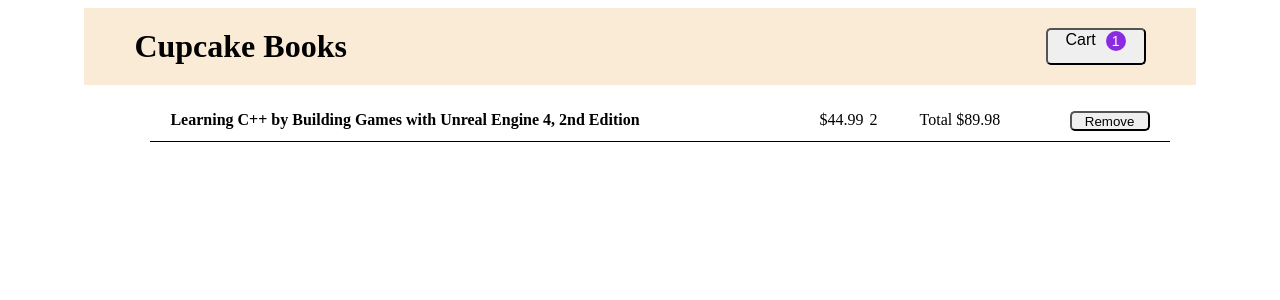
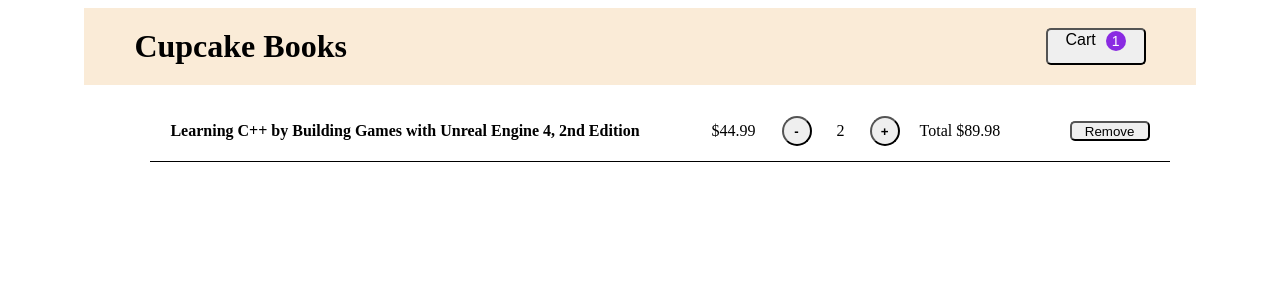
Before and after one commit to havkin/cupcake_test, a React app: page /cart in a window 1280 px wide. Shown: the top 300 px of the page. Built offline with nearby package versions, Linux system fonts and the light colour scheme.

Commit message:
добавил изменение кол-ва товара в корзине

```diff
--- a/src/components/CartItem/CartItem.css
+++ b/src/components/CartItem/CartItem.css
@@ -1,5 +1,6 @@
 .cart-item {
    display: flex;
+   align-items: center;
    max-width: 80%;
    margin: 10px auto;
    border-bottom: 1px solid #000;
@@ -13,6 +14,7 @@
 
 .cart-item__price {
    width: 50px;
+   margin-right: 20px;
 }
 
 .cart-item__qnt {
--- a/src/components/CartItem/CartItem.jsx
+++ b/src/components/CartItem/CartItem.jsx
@@ -4,37 +4,59 @@
 import { bindActionCreators } from 'redux';
 import { connect } from 'react-redux';
 
-import { delItemFromCart } from '../../store/actions/cart_action';
+import { delItemFromCart, updItemQnt } from '../../store/actions/cart_action';
 
 class CartItem extends React.Component {
 
    removeItem = id => {
-      this.props.delItemFromCart( id );
+      this.props.delItemFromCart(id);
    }
 
-   render () {
+   incQnt = (qnt, id) => {
+      this.props.updItemQnt (id, ++qnt);
+   }
+
+   decQnt = (qnt, id) => {
+      this.props.updItemQnt (id, --qnt);
+   }
+
+   render() {
+
       const price = +this.props.item.price;
       const qnt = +this.props.item.qnt;
+      const id = this.props.item.id;
+
       return (
          <li className="cart-item">
-            <h4>{ this.props.item.title }</h4>
-            <div className="cart-item__price">${ price } </div>
-            <div className="cart-item__qnt">{ qnt }</div>
-            <div className="cart-item__total">Total ${ price * qnt }</div>
+            <h4>{this.props.item.title}</h4>
+            <div className="cart-item__price">${price} </div>
+               <div className="counter">
+                  <button
+                     disabled={ qnt === 1}
+                     className="counter-btn"
+                     onClick={() => this.decQnt( qnt, id )}
+                  >-</button>
+                  <span className="counter-display">{ qnt }</span>
+                  <button
+                     className="counter-btn"
+                     onClick={ () => this.incQnt( qnt, id )}
+                  >+</button>
+               </div>
+            <div className="cart-item__total">Total ${price * qnt}</div>
             <button
                className="cart-item__remove-btn"
-               onClick={() => this.removeItem(this.props.item.id)}
+               onClick={() => this.removeItem( id )}
             >Remove</button>
          </li>
       );
    }
 }
 
-// const mapStateToProps = ({ catalogReducer, }) => ({
-//    catalog: catalogReducer.catalog,
+const mapStateToProps = ({ cartReducer, }) => ({
+   cart: cartReducer.cart,
 
-// });
+});
 
-const mapDispatchToProps = dispatch => bindActionCreators({ delItemFromCart }, dispatch);
+const mapDispatchToProps = dispatch => bindActionCreators({ delItemFromCart, updItemQnt }, dispatch);
 
-export default connect( null, mapDispatchToProps )( CartItem );
+export default connect(mapStateToProps, mapDispatchToProps)(CartItem);
--- a/src/store/actions/cart_action.js
+++ b/src/store/actions/cart_action.js
@@ -11,5 +11,12 @@
 export const delItemFromCart = (itemId) => ({
    type: DEL_ITEM,
    itemId,
+});
 
+export const UPD_ITEM = '@@cart/UPD_ITEM';
+
+export const updItemQnt = (itemId, qnt) => ({
+   type: UPD_ITEM,
+   itemId,
+   qnt,
 });
--- a/src/store/reducers/cart_reducer.js
+++ b/src/store/reducers/cart_reducer.js
@@ -3,6 +3,7 @@
 import {
    ADD_ITEM,
    DEL_ITEM,
+   UPD_ITEM,
 } from '../actions/cart_action';
 
 const initialStore = {
@@ -44,6 +45,13 @@
             }
          });
       }
+      case UPD_ITEM: {
+         const index = store.cart.findIndex( item => item.id === action.itemId);
+         return update(store, {
+            cart: { [index]: {qnt: {$set: action.qnt}}
+            }
+         });
+      }
       default:
          return store;
    }
```
